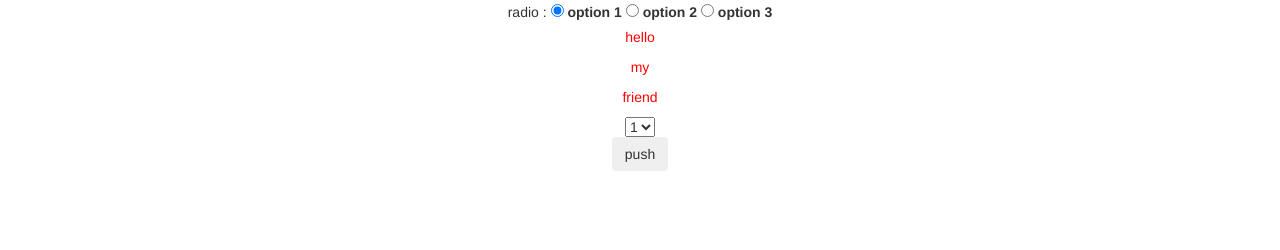
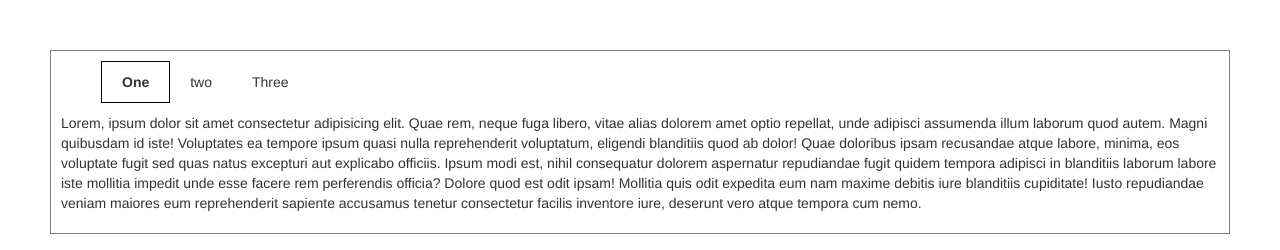
Before and after one commit to KolinRobinson/js-start, a website: page app/index.html in a window 1280 px wide. Drawn offline with nearby package versions, Linux system fonts and the light colour scheme.

Commit message:
my first tabs

```diff
--- a/app/index.html
+++ b/app/index.html
@@ -9,31 +9,29 @@
 
 </head>
 <body>
-    <div class="wrapper">
-        <div>
-            radio :
-            <input type="radio" class="radio-input" name="radio-form" id="radio-1" checked value="сидя">
-            <label for="radio-1">option 1</label>
-            <input type="radio" class="radio-input" name="radio-form" id="radio-2" value="стоя">
-            <label for="radio-2">option 2</label>
-            <input type="radio" class="radio-input" name="radio-form" id="radio-3" value="на крыше">
-            <label for="radio-3">option 3</label>
+    <div class="tabs">
+        <ul>
+            <li class="tab active" data="1">One</li>
+            <li class="tab" data="2">two</li>
+            <li class="tab" data="3">Three</li>
+        </ul>
+
+        <div class="tab-body" data="1">
+            <p>Lorem, ipsum dolor sit amet consectetur adipisicing elit. Quae rem, neque fuga libero, vitae alias dolorem amet optio repellat, unde adipisci assumenda illum laborum quod autem. Magni quibusdam id iste!
+            Voluptates ea tempore ipsum quasi nulla reprehenderit voluptatum, eligendi blanditiis quod ab dolor! Quae doloribus ipsam recusandae atque labore, minima, eos voluptate fugit sed quas natus excepturi aut explicabo officiis.
+            Ipsum modi est, nihil consequatur dolorem aspernatur repudiandae fugit quidem tempora adipisci in blanditiis laborum labore iste mollitia impedit unde esse facere rem perferendis officia? Dolore quod est odit ipsam!
+            Mollitia quis odit expedita eum nam maxime debitis iure blanditiis cupiditate! Iusto repudiandae veniam maiores eum reprehenderit sapiente accusamus tenetur consectetur facilis inventore iure, deserunt vero atque tempora cum nemo.</p>
         </div>
-
-        <p>hello</p>
-        <p>my</p>
-        <p>friend</p>
-
-        <select name="" id="my-select">
-            <option value="one">1</option>
-            <option value="two">2</option>
-            <option value="three">3</option>
-            <option value="four">4</option>
-        </select>
-
-
-
-        <button class="btn push">push</button>
+        <div class="tab-body" data="2">
+            <p>Lorem, ipsum dolor sit amet consectetur adipisicing elit. Alias doloribus laboriosam id optio, voluptates vero impedit harum perferendis? Quod quae deserunt cum velit libero perspiciatis consequuntur repellat amet voluptatum saepe.
+            Nostrum, natus et perferendis quisquam labore unde voluptatem rerum iure delectus. Aspernatur iusto deleniti tempora rerum nihil. Tenetur dignissimos possimus vitae nisi omnis ut velit nostrum, dolore, quisquam dicta consequuntur.
+            Laudantium sed recusandae distinctio nesciunt nostrum dolorem et repellendus voluptas, excepturi fugiat explicabo debitis facere culpa ab facilis hic cupiditate impedit nulla. Vitae neque ut quas, eum vero veniam adipisci?
+            Beatae perspiciatis, dicta voluptatem placeat officia voluptate sint, expedita maiores nobis error enim dolorum molestias sit provident quia. Dolores, voluptate suscipit unde ipsa nobis aliquid sapiente consectetur nesciunt. Nostrum, exercitationem.
+            Nam totam aliquid officia similique mollitia sequi voluptatibus beatae nobis ipsum. Provident quas doloremque, dicta excepturi nobis, corrupti officia molestiae quos deleniti placeat possimus impedit quia ipsam asperiores eligendi voluptate!</p>
+        </div>
+        <div class="tab-body" data="3">
+            <p>Lorem ipsum dolor sit amet consectetur adipisicing elit. Possimus modi eveniet autem reiciendis voluptate. Natus quia quo, facere ullam officia officiis nesciunt molestias rerum aliquid nemo quas nulla nisi? Quaerat?Necessitatibus, autem! Id doloremque eveniet ea fugiat nemo, quis autem eum aut beatae necessitatibus qui perferendis porro tempora enim in fugit commodi, rerum molestias temporibus perspiciatis dolorum consectetur sequi. Distinctio!</p>
+        </div>
     </div>
 
     <script src="script.js"></script>
--- a/app/script.js
+++ b/app/script.js
@@ -1,27 +1,27 @@
 'use strict';
 
-let push = document.querySelector('.push'),
-    radio = document.querySelectorAll('.radio-input'),
-    p = document.querySelectorAll('p'),
-    option = document.querySelectorAll('#my-select option');
+let tabBody = document.querySelectorAll('.tab-body'),
+    tab = document.querySelectorAll('.tab');
 
-console.log(option);
+function init(){
+    for(let i = 1; i < tabBody.length; i++){
+        tabBody[i].style.display = "none";
+    }
+}
+init();
 
-push.addEventListener('click', function(){
-    console.log(radio);
-    //radio[2].hidden = true;
-    for (let i = 0; i < radio.length; i++){
-        if(radio[i].checked){
-            console.log(radio[i].value);
-        }
+tab.forEach(function(element){
+    element.onclick = showTabs;
+})
+
+function showTabs(){
+    let data = this.getAttribute('data');
+    for(let i = 0; i < tabBody.length; i++){
+        tabBody[i].style.display = "none";
     }
-    for(let i = 0; i < option.length; i++){
-        if(option[i].selected){
-            console.log(option[i].value);
-        }
+    document.querySelector(`.tab-body[data="${data}"]`).style.display = 'block';
+    for(let i = 0; i < tab.length; i++){
+        tab[i].classList.remove('active');
     }
-});
-
-for(let i = 0; i < p.length; i++){
-    p[i].style.color = 'red';
+    this.classList.add('active');
 }
--- a/app/style.css
+++ b/app/style.css
@@ -1,8 +1,24 @@
-.wrapper{
+.tabs{
+    border: 1px solid grey;
+    padding: 10px;
+    margin: 50px;
+}
+
+.active{
+    font-weight: bold;
+    border: 1px solid black;
+}
+
+li{
+    text-decoration: none;
+    cursor: pointer;
+    list-style-type: none;
+    padding: 10px 20px;
+}
+
+.tabs ul {
     display: flex;
+    width: 20%;
     align-items: center;
-    justify-content: center;
-    flex-direction: column;
-    max-width: 500px;
-    margin: 0 auto;
+    justify-content: space-between;
 }
```
